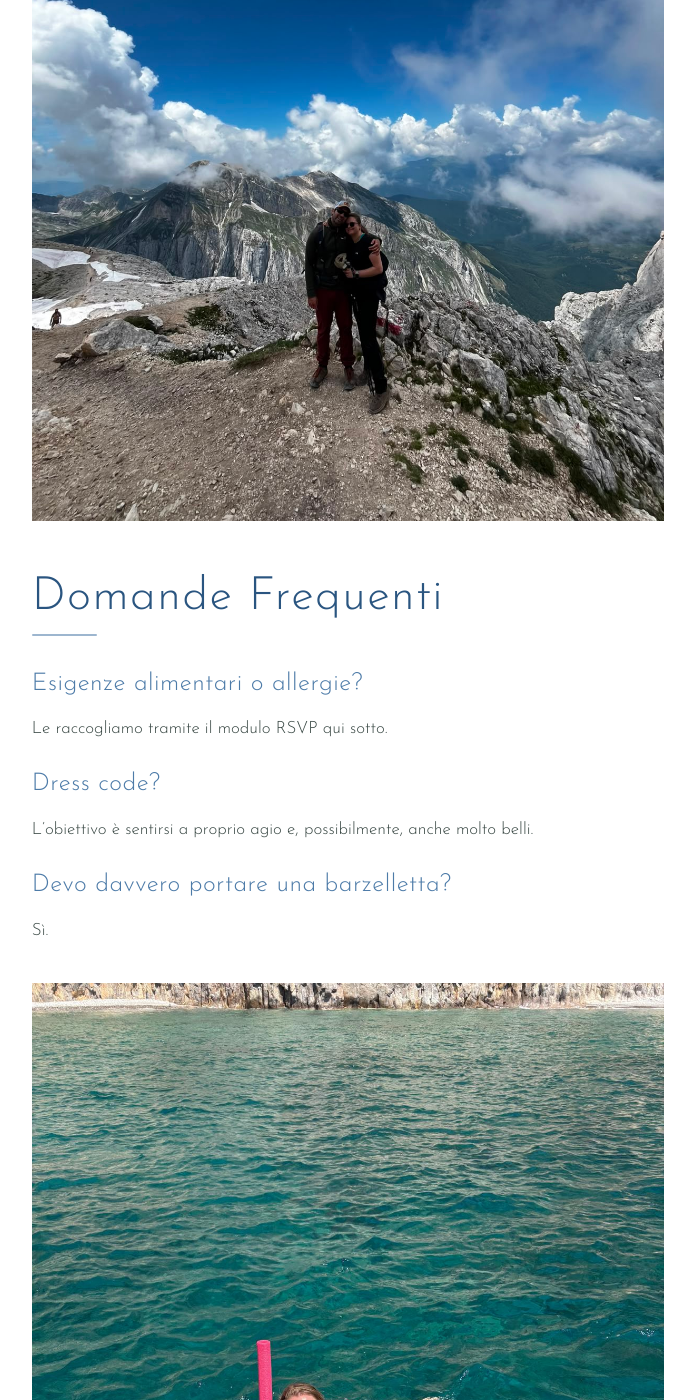
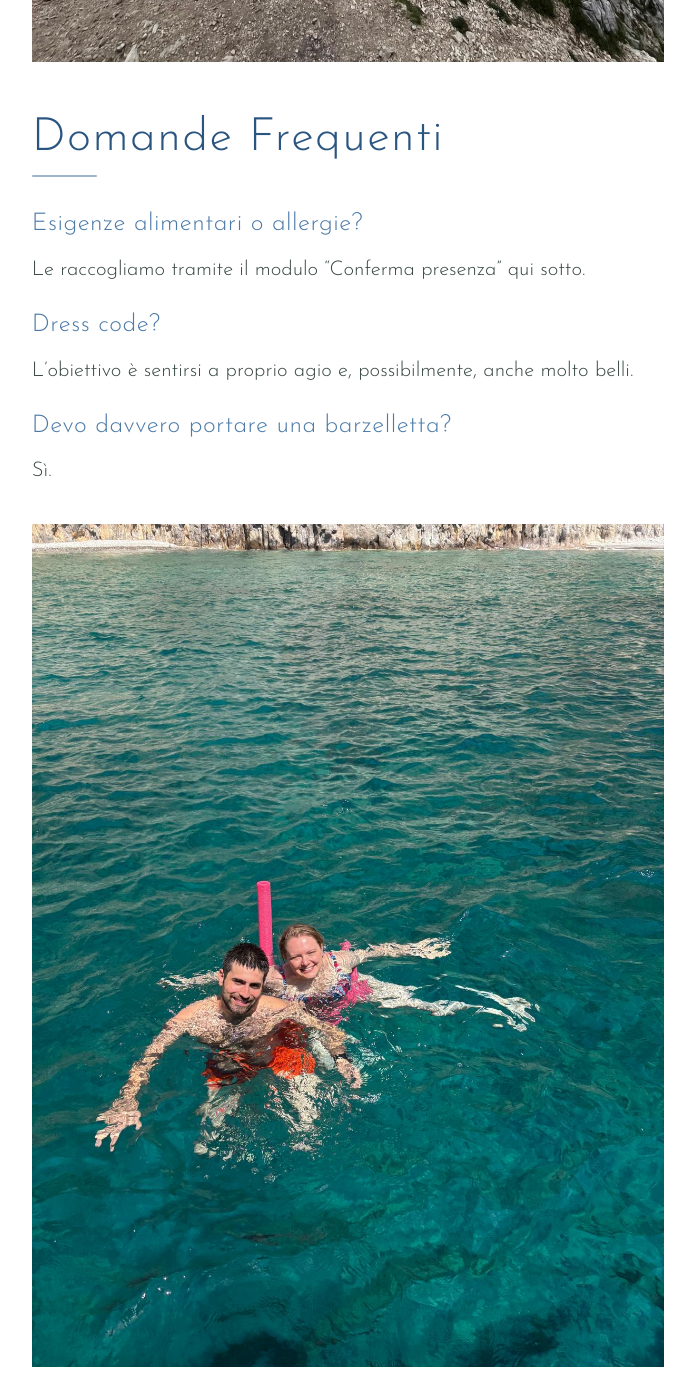
Before and after one commit to filippo-santoliquido/wedding, a Jekyll site: the page built from index.md, in a window 1280 px wide and 1400 px high, scrolled down 4778 px. Shown: the whole window, without its empty margins (292-987 px from the left). Built offline with Jekyll 4.4.1, drawn with Linux system fonts in a browser that asks for light colours; some of the changed text lies outside the part shown.

Commit message:
qualche piccolo fix

```diff
--- a/_config.yml
+++ b/_config.yml
@@ -23,7 +23,7 @@ navigation_header:
   url: /#regali
 - title: Foto
   url: /#foto
-- title: RSVP
+- title: Conferma Presenza
   url: /#rsvp
 
 # ------------------------------------------------------------------
--- a/_sass/_onepage-extra.scss
+++ b/_sass/_onepage-extra.scss
@@ -116,6 +116,16 @@ $pageWidth: 1020px;
   margin: 0 auto;
   width: 100%;
   height: auto;
+}
+
+/* Sul computer il testo della pagina occupa il 62% della colonna
+   (regola .content del tema): la prima foto si restringe allo stesso
+   modo, cosi' ha la stessa larghezza di tutte le altre foto. */
+@media screen and (min-width: 40em) {
+  .feature__media {
+    width: 92% * .62;
+    max-width: $pageWidth * .62;
+  }
 }
 
 /* stacco dall'alto quando si salta a una sezione dal menu */
@@ -356,3 +366,13 @@ $subsectionColour: #4d7ba8; // sottotitoli (h3)
   margin: 0;
   color: #6b7674;
 }
+
+/* ============================================================
+   TESTO NORMALE UN PO' PIU' GRANDE
+   Ingrandisce il testo corrente della pagina (paragrafi, elenchi)
+   del 10%. Titoli e riquadri con dimensioni proprie restano uguali.
+   Per regolare: cambia 1.1em (1em = dimensione originale).
+   ============================================================ */
+.main {
+  font-size: 1.2em;
+}
--- a/index.md
+++ b/index.md
@@ -88,7 +88,7 @@ Ecco il programma di massima della giornata.
 
 ### Esigenze alimentari o allergie?
 
-Le raccogliamo tramite il modulo RSVP qui sotto.
+Le raccogliamo tramite il modulo "Conferma presenza" qui sotto.
 
 ### Dress code?
 
@@ -150,7 +150,7 @@ Fateci sapere se riuscite a esserci entro il <b>15 Dicembre 2026</b>.
 
 
 <p style='text-align: center'>
-{% include button.html text="<b>Apri il modulo RSVP</b>" link="https://docs.google.com/forms/d/e/1FAIpQLSfUJYT-1hbSk9x7GJhoa7qoGy_GfjgUeOtGENjz5zzS-SkOIA/viewform?usp=sharing&ouid=104158692136542043898" %}
+{% include button.html text="<b>Conferma presenza</b>" link="https://docs.google.com/forms/d/e/1FAIpQLSfUJYT-1hbSk9x7GJhoa7qoGy_GfjgUeOtGENjz5zzS-SkOIA/viewform?usp=sharing&ouid=104158692136542043898" %}
 </p>
 
 <p class="fallback-link"> <small>Problemi con il pulsante? Copia questo indirizzo nel browser:<br> <a href="https://docs.google.com/forms/d/e/1FAIpQLSfUJYT-1hbSk9x7GJhoa7qoGy_GfjgUeOtGENjz5zzS-SkOIA/viewform">https://docs.google.com/forms/d/e/1FAIpQLSfUJYT-1hbSk9x7GJhoa7qoGy_GfjgUeOtGENjz5zzS-SkOIA/viewform</a></small> </p>
```
Also changed, not shown: other parts of index.md (+1 -1 lines).
